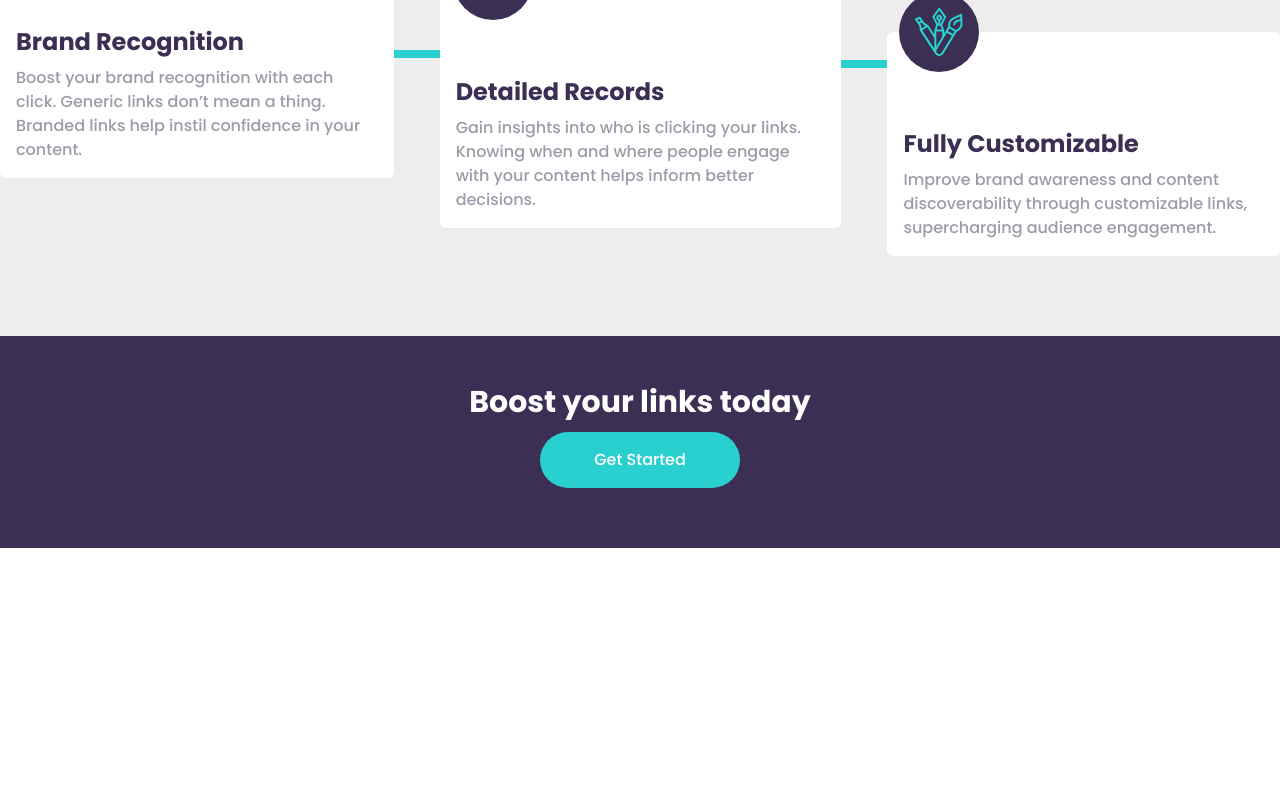
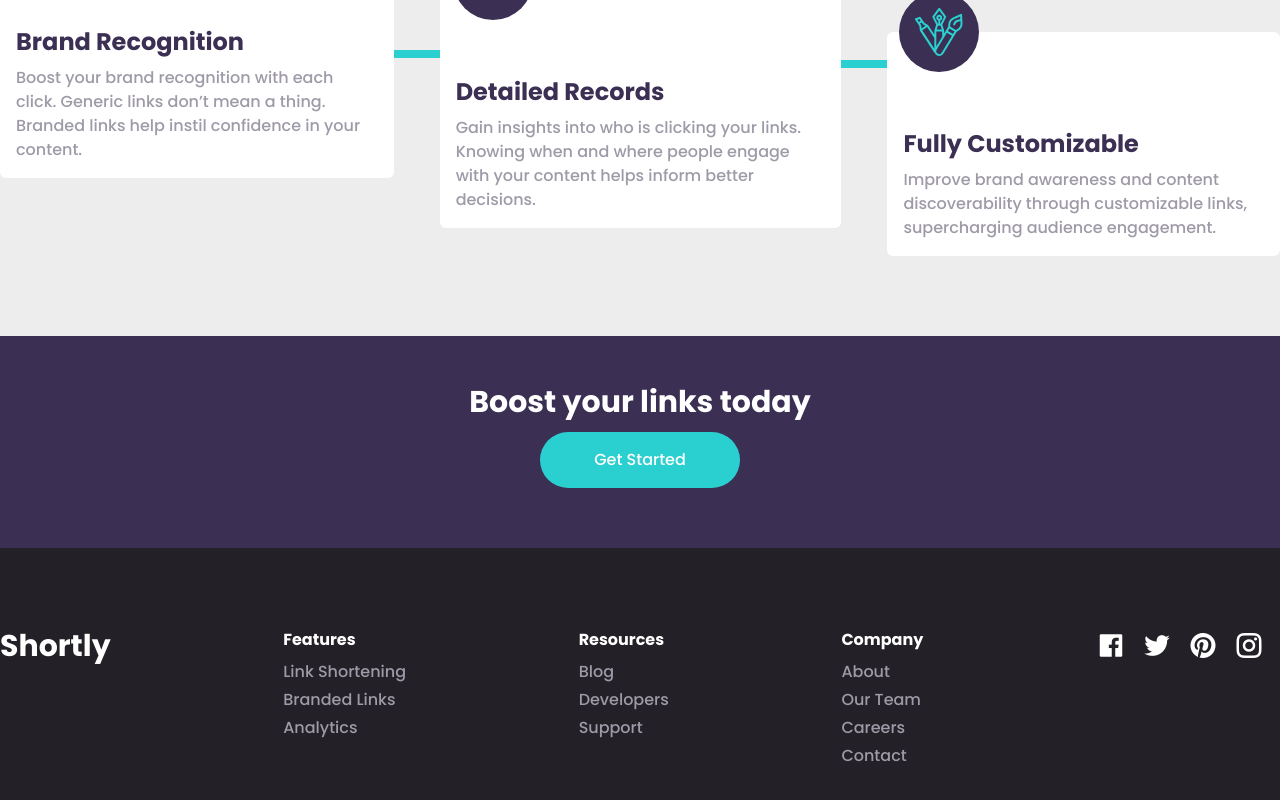
Before and after one commit to Joseph-web-create/Shortly, a React (Vite) app: page / in a window 1280 px wide. Shown: the part 1164-1964 px from the top of the page. Before the commit the page ends 1712 px from the top, so only its background shows below. Built offline with nearby package versions, Linux system fonts and the light colour scheme.

Commit message:
First assignment done

```diff
--- a/src/App.jsx
+++ b/src/App.jsx
@@ -1,4 +1,5 @@
 import BoostSection from "./components/BoostSection";
+import Footer from "./components/footer";
 import Heading from "./components/Heading";
 import Main from "./components/Main";
 import ShortenParent from "./components/ShortenParent";
@@ -10,6 +11,7 @@ function App() {
       <Main />
       <ShortenParent />
       <BoostSection />
+      <Footer />
     </>
   );
 }
--- a/src/components/footer.jsx
+++ b/src/components/footer.jsx
@@ -1,6 +1,4 @@
-import React from "react";
-
-const footer = () => {
+const Footer = () => {
   const footerData = [
     {
       title: "Features",
@@ -15,9 +13,44 @@ const footer = () => {
       links: ["About", "Our Team", "Careers", "Contact"],
     },
   ];
-  return <div className="">
-
-  </div>;
+  const icons = [
+    <i class="ri-facebook-box-fill"></i>,
+    <i class="ri-twitter-fill"></i>,
+    <i class="ri-pinterest-fill"></i>,
+    <i class="ri-instagram-line"></i>,
+  ];
+  return (
+    <div className="bg-[var(--Gray950)] py-20">
+      <div className="max-w-[1440px] mx-auto">
+        <div className="text-white flex flex-col lg:flex-row items-center lg:items-start justify-between">
+          <p className="text-3xl mb-5 font-bold">Shortly</p>
+          {footerData.map((item, i) => (
+            <div key={i} className="text-center mb-3 lg:text-left">
+              <p className="font-bold mb-2">{item.title}</p>
+              {item.links.map((item) => (
+                <a
+                  href="#"
+                  className="block mb-1 text-[var(--Gray500)] hover:text-[var(--blue)]"
+                >
+                  {item}
+                </a>
+              ))}
+            </div>
+          ))}
+          <div className="">
+            {icons.map((item, i) => (
+              <a
+                key={i}
+                className="hover:text-[var(--blue)] mr-4 text-3xl cursor-pointer"
+              >
+                {item}
+              </a>
+            ))}
+          </div>
+        </div>
+      </div>
+    </div>
+  );
 };
 
-export default footer;
+export default Footer;
```
